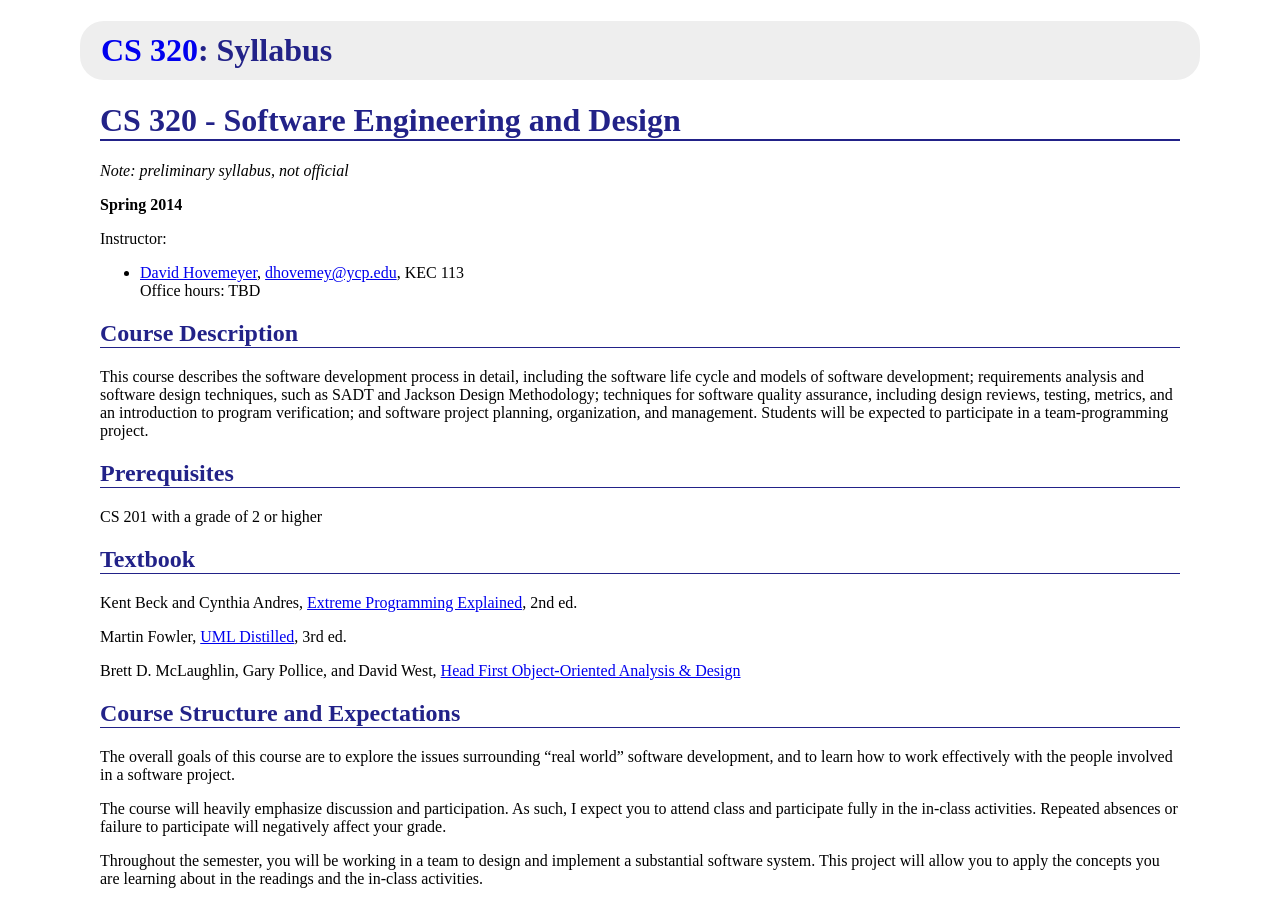
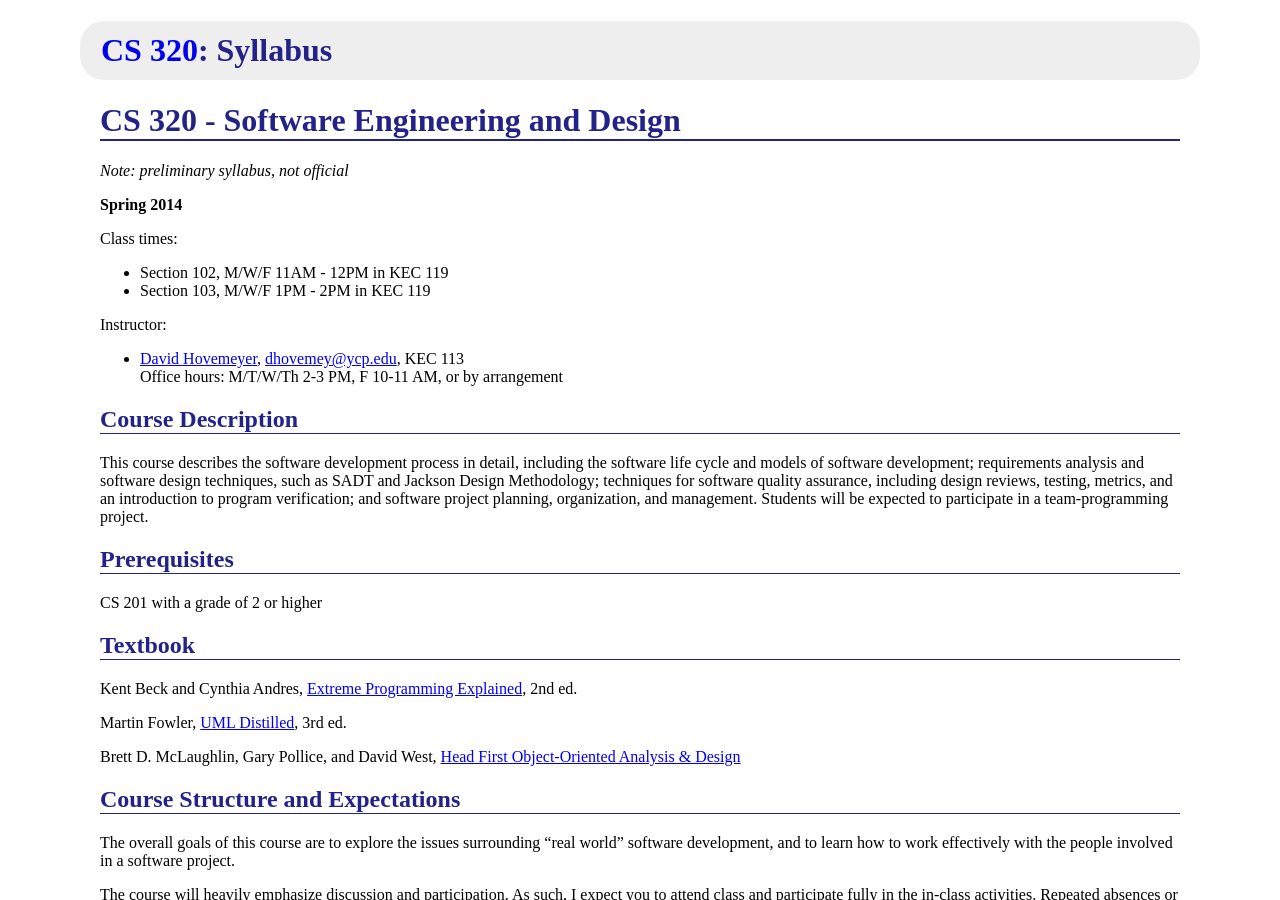
Before and after one commit to ycpcs/cs320-spring2014, a Jekyll site: the page built from syllabus.md, in a window 1280 px wide and 900 px high. Built offline with Jekyll 4.4.1, drawn with Linux system fonts in a browser that asks for light colours; Markdown is read by kramdown in place of the engine named in the settings.

Commit message:
office hours

```diff
--- a/syllabus.md
+++ b/syllabus.md
@@ -10,9 +10,14 @@ CS 320 - Software Engineering and Design
 
 **Spring 2014**
 
+Class times:
+
+- Section 102, M/W/F 11AM - 12PM in KEC 119
+- Section 103, M/W/F 1PM - 2PM in KEC 119
+
 Instructor:
 
--   [David Hovemeyer](http://faculty.ycp.edu/~dhovemey/), <dhovemey@ycp.edu>, KEC 113 <br /> Office hours: TBD
+-   [David Hovemeyer](http://faculty.ycp.edu/~dhovemey/), <dhovemey@ycp.edu>, KEC 113 <br /> Office hours: M/T/W/Th 2-3 PM, F 10-11 AM, or by arrangement
 
 Course Description
 ------------------
```
